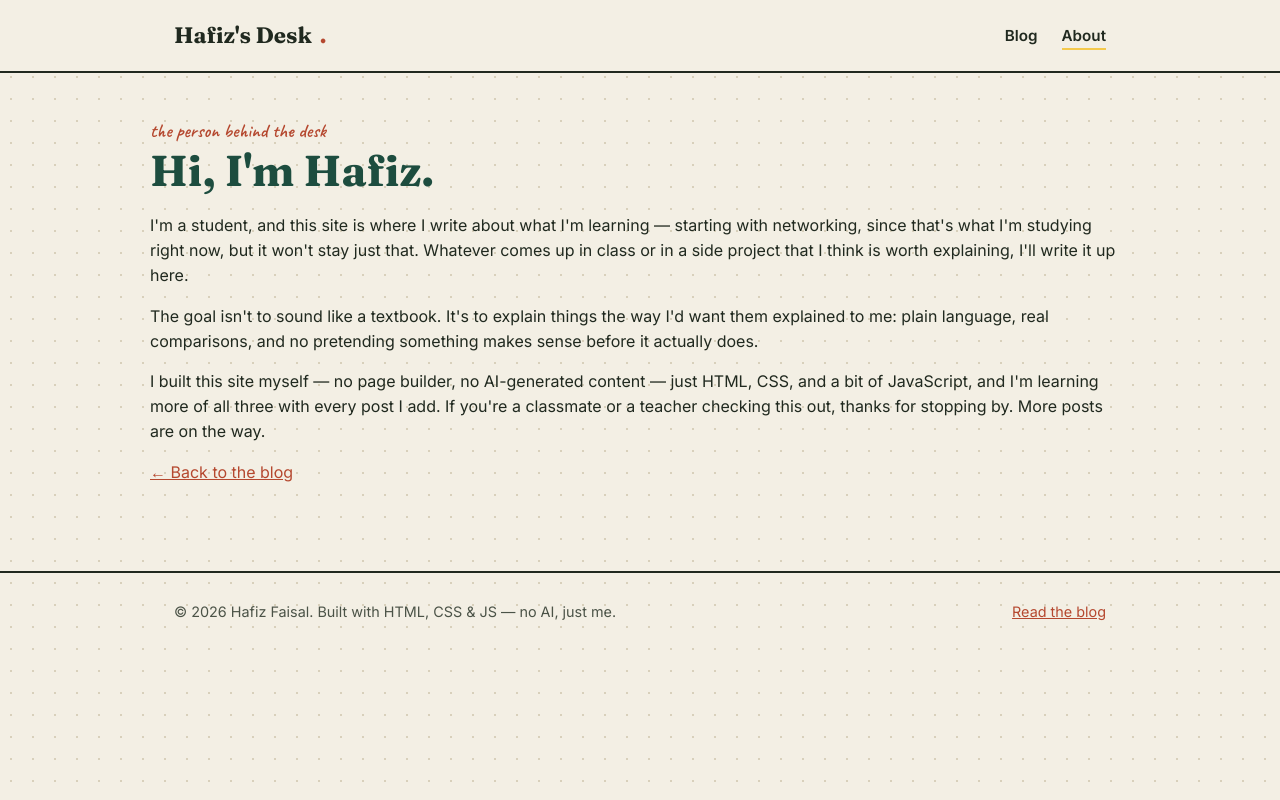
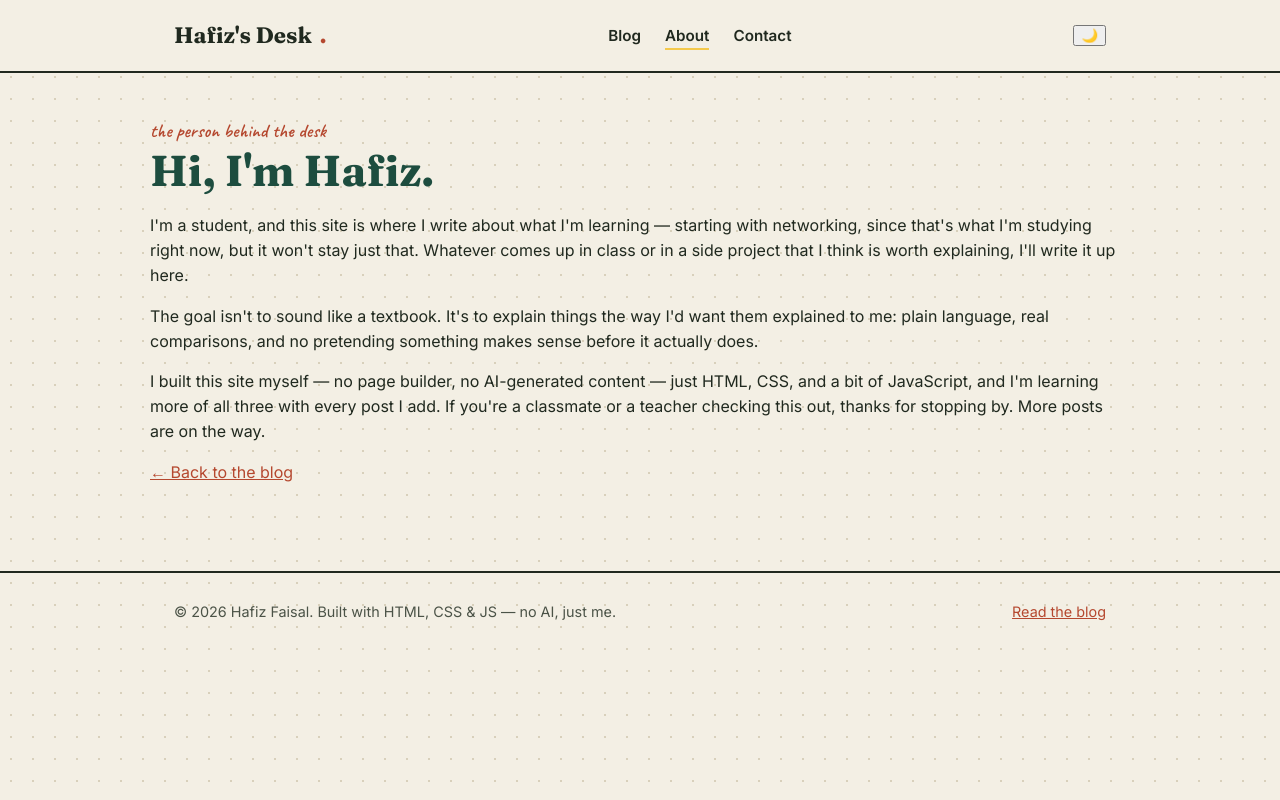
Before and after one commit to Hafiz-Faisal902/Student-Blog-Web, a plain HTML site: page about.html in a window 1280 px wide. Drawn offline with Linux system fonts and the light colour scheme.

Commit message:
update about.html

```diff
--- a/about.html
+++ b/about.html
@@ -15,8 +15,10 @@
         <ul>
           <li><a href="index.html">Blog</a></li>
           <li><a href="about.html" class="active">About</a></li>
+          <li><a href="contact.html">Contact</a></li>
         </ul>
       </nav>
+      <button id="theme-toggle" type="button" aria-label="Toggle dark mode">🌙</button>
     </div>
   </header>
 
@@ -58,5 +60,6 @@
     </div>
   </footer>
 
+  <script src="script.js"></script>
 </body>
 </html>
```
